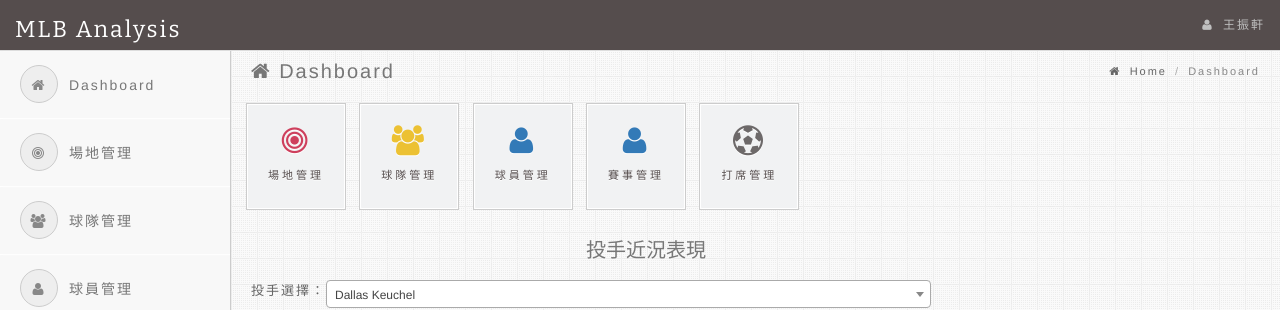
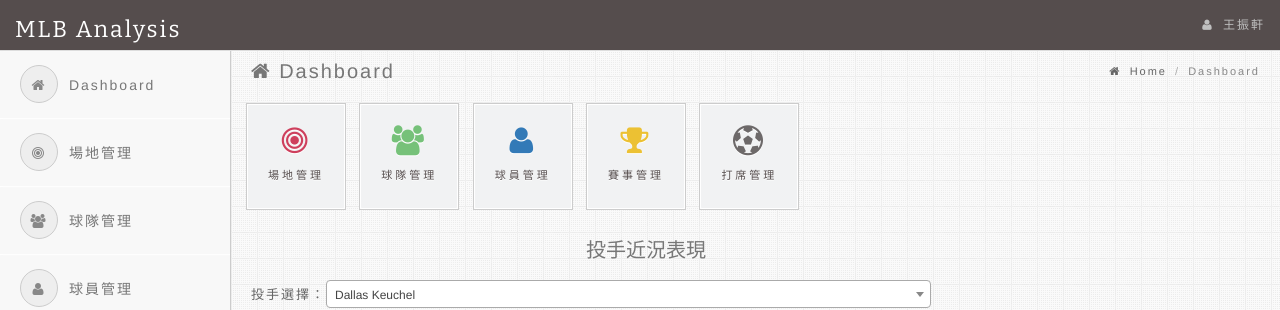
Before and after one commit to blazers08/data_model_project2, a Flask app: page / in a window 1280 px wide. Shown: the top 310 px of the page. Run offline with Flask 2, Linux system fonts and the light colour scheme; a user stored in the database is signed in; data comes from the database, SQL or seed files in the repository; data that the repository does not hold is empty; some libraries are stand-ins or nearby versions.

Commit message:
modify the match management icon

```diff
--- a/project_name/templates/dashboard.html
+++ b/project_name/templates/dashboard.html
@@ -29,6 +29,7 @@
 .selectFont {
   font-size: 13px;
   letter-spacing: 2px;
+  margin-top: 4px;
   justify-content:flex-end;
 }
 .chart {
@@ -105,7 +106,7 @@
               <div><span id="todayspark2" class="spark"></span></div>
               <div class="iconButton">
                 <a href="{{ url_for('team.simple_list') }}">
-                  <i style="font-size:30px;color:#ecc133" class="fa fa-users"></i>
+                  <i style="font-size:30px;color:#76c179" class="fa fa-users"></i>
                   <div class="datas-text">球隊管理</div>
                 </a>
               </div>
@@ -123,7 +124,7 @@
               <div><span id="todayspark3" class="spark"></span></div>
               <div class="iconButton">
                 <a href="{{ url_for('match.simple_list') }}">
-                  <i style="font-size:30px;color:#337ab7" class="fa fa-user"></i>
+                  <i style="font-size:30px;color:#ecc133" class="fa fa-trophy"></i>
                   <div class="datas-text">賽事管理</div>
                 </a>
               </div>
--- a/project_name/templates/sidebar.html
+++ b/project_name/templates/sidebar.html
@@ -8,7 +8,7 @@
     <li ><a href="{{ url_for('field.simple_list') }}"><i class="fa fa fa-bullseye"></i> 場地管理</a></li>
     <li ><a href="{{ url_for('team.simple_list') }}"><i class="fa fa-users"></i> 球隊管理</a></li>
     <li ><a href="{{ url_for('player.simple_list') }}"><i class="fa fa-user"></i> 球員管理</a></li>
-    <li ><a href="{{ url_for('match.simple_list') }}"><i class="fa fa-user"></i> 賽事管理</a></li>
+    <li ><a href="{{ url_for('match.simple_list') }}"><i class="fa fa-trophy"></i> 賽事管理</a></li>
     <li ><a href="{{ url_for('play.simple_list') }}"><i class="fa fa fa-futbol-o"></i> 打席管理</a>
   </ul>
 </div>
```
